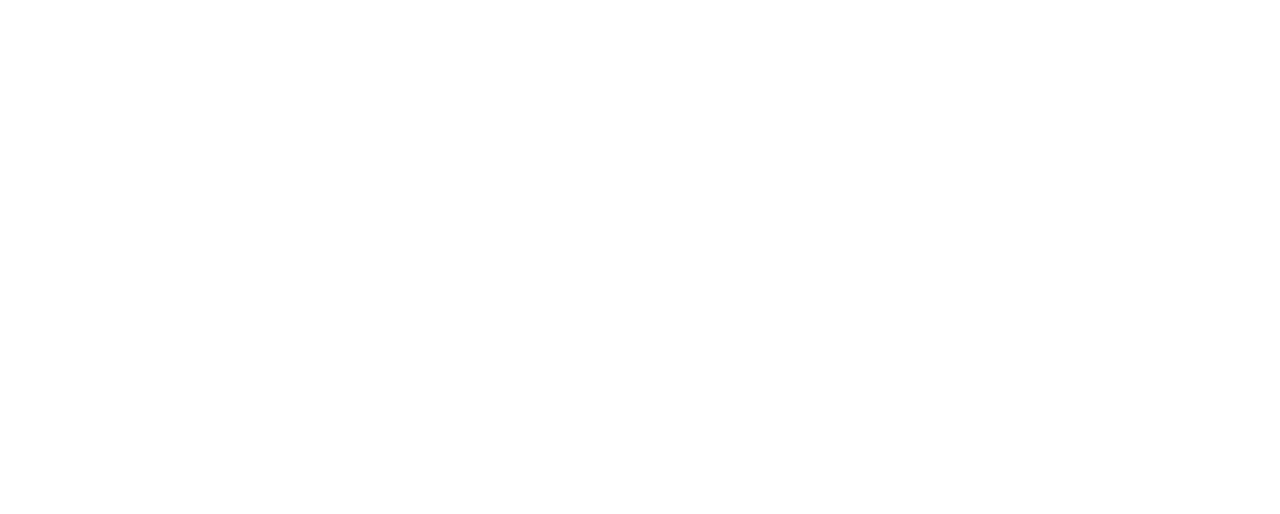
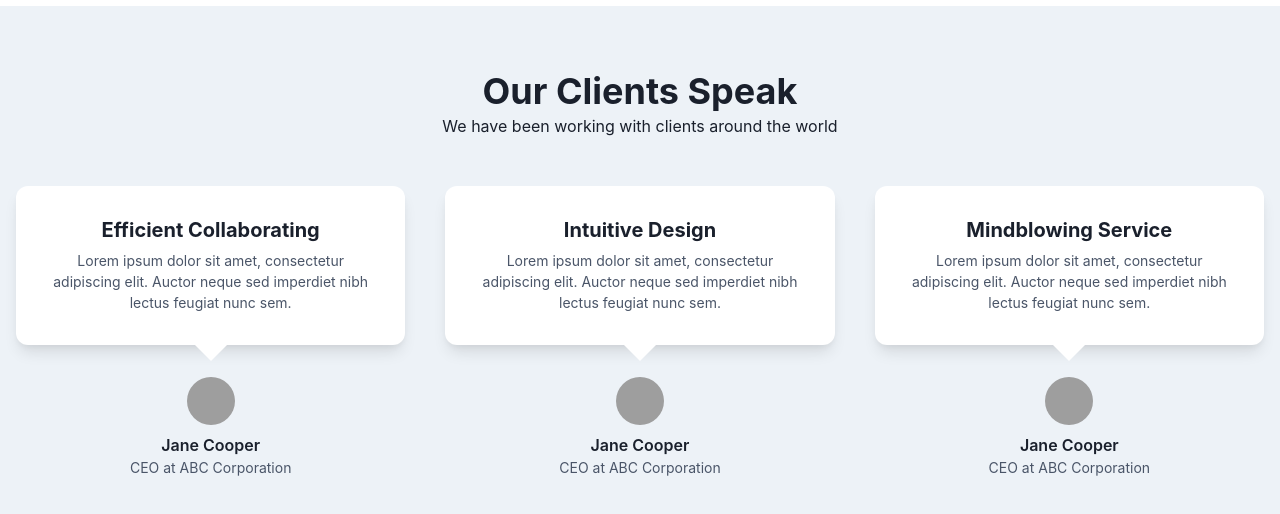
Before and after one commit to tomrfitz/next-chakra-landingpage, a Next.js app: page / in a window 1280 px wide. Shown: the part 1198-1712 px from the top of the page. Before the commit the page ends 1204 px from the top, so only its background shows below. Built offline with nearby package versions, Linux system fonts and the light colour scheme; grey boxes are pictures that could not be loaded.

Commit message:
add testimonials to home page

```diff
--- a/app/page.tsx
+++ b/app/page.tsx
@@ -1,12 +1,14 @@
 "use client";
 import Features from "@/components/Features";
 import HeroSection from "@/components/HeroSection";
+import Testimonials from "@/components/Testimonials";
 
 export default function Home() {
   return (
     <>
       <HeroSection />
       <Features />
+      <Testimonials />
     </>
   );
 }
```
